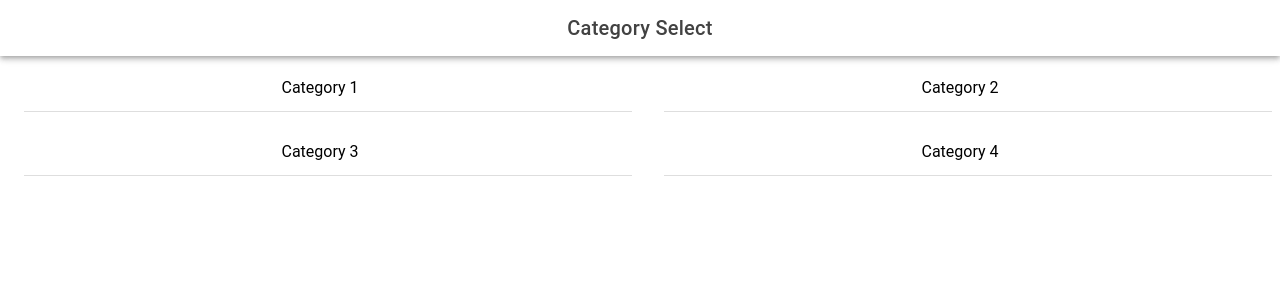
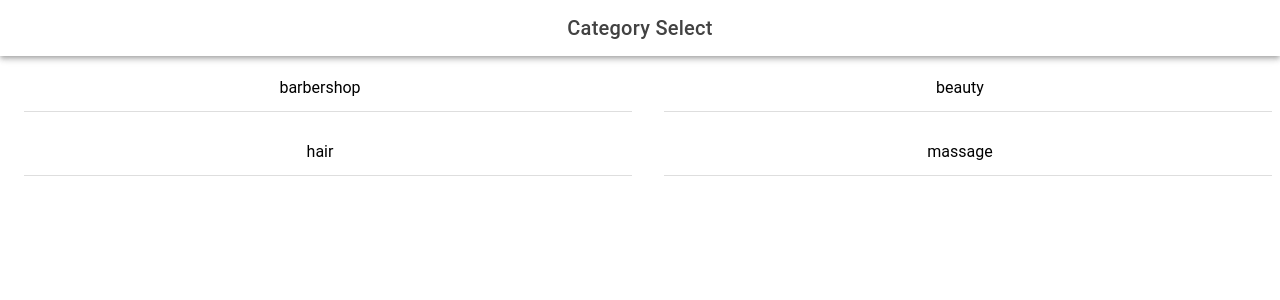
Before and after one commit to zbigan/welltreat, a React app: page /serviceFinder in a window 1280 px wide. Shown: the top 300 px of the page. Built offline with nearby package versions, Linux system fonts and the light colour scheme.

Commit message:
created api layer, stub data

```diff
--- /dev/null
+++ b/src/api/api.ts
@@ -0,0 +1,30 @@
+import { categories, saloons, services } from "./stubData";
+import { Api, Category } from "./types";
+
+class API implements Api {
+  #baseUrl: string
+  constructor(baseUrl: string) {
+    this.#baseUrl = baseUrl
+  }
+
+  public getCategoriesList() {
+    return Promise.resolve(categories)
+    // replace with this line when backend is ready:
+    // return this.getList<Category>(`${this.#baseUrl}/categories`)
+  }
+
+  public getSaloonsList(categoryId: string) {
+    return Promise.resolve(saloons)
+  }
+
+  public getServicesList(saloonId: string) {
+    return Promise.resolve(services)
+  }
+
+  protected async getList<T>(url: string): Promise<T[]> {
+    return await fetch(url).then(res => res.json() as unknown as T[])
+  }
+}
+
+
+export default new API('/localhost')
--- /dev/null
+++ b/src/api/stubData.ts
@@ -0,0 +1,83 @@
+import { Category, Saloon, Service } from "./types";
+
+const categories: Category[] = ['barbershop', 'beauty', 'hair', 'massage']
+
+const services: Service[] = [
+  {
+    id: 's1',
+    saloonId: 'sa1',
+    category: 'hair',
+    name: "haircut",
+    details: "men's haircut (adult). Takes approx. 45 minutes"
+  },
+  {
+    id: 's2',
+    saloonId: 'sa1',
+    category: 'hair',
+    name: "men adults haircut",
+    details: "men's haircut (adult). Takes approx. 45 minutes"
+  },
+  {
+    id: 's3',
+    saloonId: 'sa1',
+    category: 'beauty',
+    name: "nails",
+    details: "nails for women"
+  },
+  {
+    id: 's4',
+    saloonId: 'sa1',
+    category: 'hair',
+    name: "men children haircut",
+    details: "boy's haircut. Takes approx. 30 minutes"
+  },
+  {
+    id: 's5',
+    saloonId: 'sa2',
+    category: 'hair',
+    name: "women haircut",
+    details: "women haircut. Takes approx. 1h 30 min"
+  },
+  {
+    id: 's6',
+    saloonId: 'sa2',
+    category: 'beauty',
+    name: "nails",
+    details: "nails for women and men"
+  },
+  {
+    id: 's7',
+    saloonId: 'sa3',
+    category: 'barbershop',
+    name: "beard services"
+  },
+]
+
+
+const saloons: Saloon[] = [
+  {
+    id: 'sa1',
+    categories: ['hair', 'beauty'],
+    address: 'Vilniaus g., Vilnius',
+    name: "Diana's saloon",
+    description: "best in town for hair and beauty services"
+  },
+  {
+    id: 'sa2',
+    categories: ['hair', 'beauty'],
+    address: 'Trakų g., Vilnius',
+    name: "Pas Jolita",
+  },
+  {
+    id: 'sa3',
+    categories: ['barbershop'],
+    address: 'Gedimino pr., Vilnius',
+    name: "Barb your beard",
+  },
+]
+
+export {
+  categories,
+  saloons,
+  services
+}
--- /dev/null
+++ b/src/api/types.ts
@@ -0,0 +1,27 @@
+export type Category =
+  | 'hair'
+  | 'beauty'
+  | 'barbershop'
+  | 'massage'
+
+export interface Service {
+  id: string;
+  name: string;
+  category: Category;
+  details?: string;
+  saloonId: string;
+}
+
+export interface Saloon {
+  id: string;
+  categories: Category[];
+  name: string;
+  address: string;
+  description?: string;
+}
+
+export interface Api {
+  getCategoriesList(): Promise<Category[]>;
+  getSaloonsList(categoryId: string): Promise<Saloon[]>;
+  getServicesList(saloonId: string): Promise<Service[]>;
+}
--- /dev/null
+++ b/src/hooks/useQuery.ts
@@ -0,0 +1,15 @@
+import { useState, useEffect } from "react"
+
+export function useQuery<T extends (...args: any[]) => Promise<any>>(fn: T): [Awaited<ReturnType<T>>, any] {
+  const [data, setData] = useState()
+  const [error, setError] = useState()
+
+  useEffect(() => {
+    fn().then(setData).catch(setError)
+  }, [])
+
+  return [
+    data!,
+    error
+  ]
+}
--- a/src/pages/CategoryDetails/index.tsx
+++ b/src/pages/CategoryDetails/index.tsx
@@ -11,20 +11,20 @@ const CategoryDetails: React.FC<RouteComponentProps<{categoryId: string}>> = ({m
           <IonTitle className="text-center">This is category {categoryId}</IonTitle>
         </IonToolbar>
       </IonHeader>
-      <IonContent className="p-2">
+      <IonContent>
         <h1>Saloons List</h1>
-        <IonList>
+        <IonList className="grid grid-cols-2 gap-4 p-2">
           <IonItem routerDirection="forward" routerLink={`${url}/saloons/1`}>
-            <IonLabel>Saloon 1</IonLabel>
+            <IonLabel className="text-center">Saloon 1</IonLabel>
           </IonItem>
           <IonItem routerDirection="forward" routerLink={`${url}/saloons/2`}>
-            <IonLabel>Saloon 2</IonLabel>
+            <IonLabel className="text-center">Saloon 2</IonLabel>
           </IonItem>
           <IonItem routerDirection="forward" routerLink={`${url}/saloons/3`}>
-            <IonLabel>Saloon 3</IonLabel>
+            <IonLabel className="text-center">Saloon 3</IonLabel>
           </IonItem>
           <IonItem routerDirection="forward" routerLink={`${url}/saloons/4`}>
-            <IonLabel>Saloon 4</IonLabel>
+            <IonLabel className="text-center">Saloon 4</IonLabel>
           </IonItem>
         </IonList>
       </IonContent>
--- a/src/pages/CategorySelect/index.tsx
+++ b/src/pages/CategorySelect/index.tsx
@@ -1,9 +1,12 @@
 import React from "react"
+import api from "../../api/api"
 import { IonContent, IonHeader, IonItem, IonLabel, IonList, IonPage, IonTitle, IonToolbar } from "@ionic/react"
 import { RouteComponentProps } from "react-router-dom"
-
+import { useQuery } from "../../hooks/useQuery"
 
 const CategorySelect: React.FC<RouteComponentProps> = ({match: {url}}) => {
+  const [categories=[]] = useQuery(api.getCategoriesList)
+
   return (
     <IonPage>
       <IonHeader>
@@ -13,18 +16,13 @@ const CategorySelect: React.FC<RouteComponentProps> = ({match: {url}}) => {
       </IonHeader>
       <IonContent>
         <IonList className="grid grid-cols-2 gap-4 p-2">
-          <IonItem routerDirection="forward" routerLink={`${url}/categories/1`}>
-            <IonLabel className="text-center">Category 1</IonLabel>
-          </IonItem>
-          <IonItem routerDirection="forward" routerLink={`${url}/categories/2`}>
-            <IonLabel className="text-center">Category 2</IonLabel>
-          </IonItem>
-          <IonItem routerDirection="forward" routerLink={`${url}/categories/3`}>
-            <IonLabel className="text-center">Category 3</IonLabel>
-          </IonItem>
-          <IonItem routerDirection="forward" routerLink={`${url}/categories/4`}>
-            <IonLabel className="text-center">Category 4</IonLabel>
-          </IonItem>
+          {
+            categories.map(c => (
+              <IonItem routerDirection="forward" routerLink={`${url}/categories/${c}`}>
+                <IonLabel className="text-center">{c}</IonLabel>
+              </IonItem>
+            ))
+          }
         </IonList>
       </IonContent>
     </IonPage>
```
Also changed, not shown: 1 other file (tests, documents, lock files or other folders).
